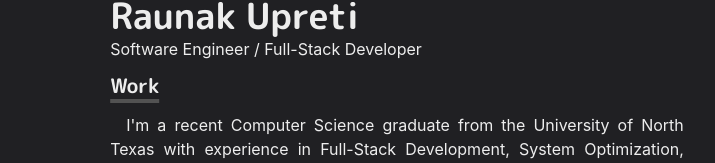
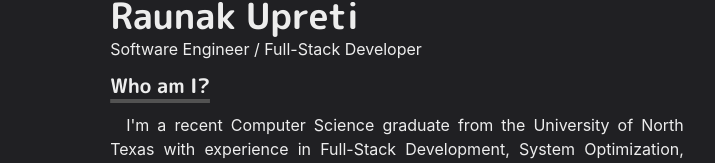
Before and after one commit to TheCodingWizard27/my-portfolio, a Next.js app: page / in a window 1280 px wide. Shown: the part 386-549 px from the top of the page, without its empty margins (243-958 px from the left). Built offline with nearby package versions, Linux system fonts and the light colour scheme.

Commit message:
Updated About me section

```diff
--- a/pages/index.js
+++ b/pages/index.js
@@ -37,7 +37,7 @@ const Home = () => (
 
       <Section delay={0.1}>
         <Heading as="h3" variant="section-title">
-          Work
+          Who am I?
         </Heading>
         <Paragraph>
            I&apos;m a recent Computer Science graduate from the University of North Texas
```
